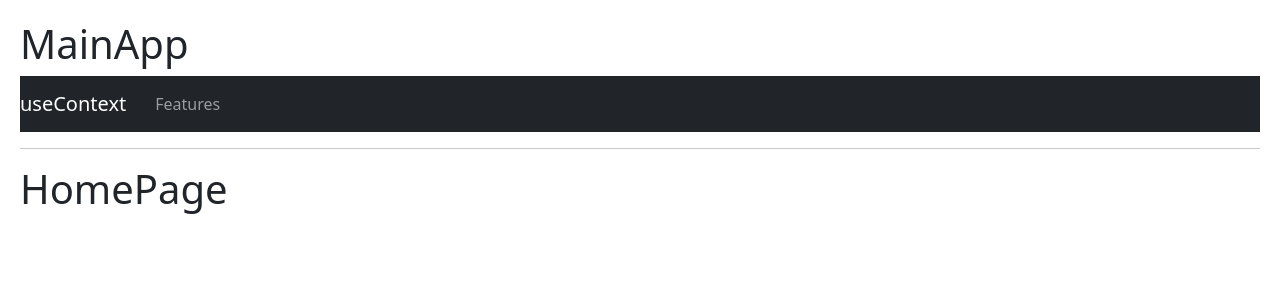
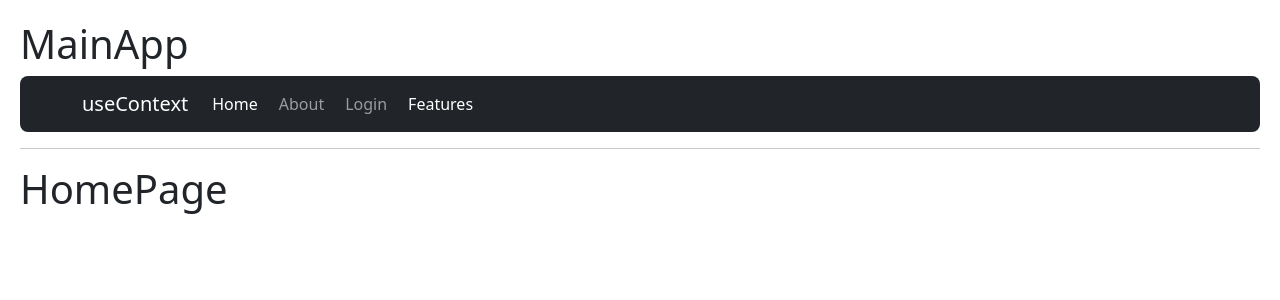
Before and after one commit to JrGustavo/05-hook-app, a React (Vite) app: page / in a window 1280 px wide. Shown: the top 300 px of the page. Built offline with nearby package versions, Linux system fonts and the light colour scheme.

Commit message:
Update Hook-app

```diff
--- a/src/09-useContext/Navbar.jsx
+++ b/src/09-useContext/Navbar.jsx
@@ -6,20 +6,38 @@ import {Link, NavLink} from "react-router-dom";
 export const Navbar = () => {
     return (
 
-            <nav className="navbar navbar-expand-lg navbar-dark bg-dark">
+            <nav className="navbar navbar-expand-lg navbar-dark bg-dark rounded-3">
+                <div className="container fluid">
+
                 <Link className="navbar-brand" to="/">useContext</Link>
 
                 <div className="collapse navbar-collapse" id="navbarNav">
                     <ul className="navbar-nav">
 
-                        <NavLink/>
+                        <NavLink
+                            className={({isActive })  => `nav-link ${isActive ? 'active' : ''}`}
+                            to="/">
+                            Home
+                        </NavLink>
 
-                        <li className="nav-item">
-                            <a className="nav-link" href="#">Features</a>
+                        <NavLink
+                            className={({isActive })  => `nav-link ${isActive ? 'active' : ''}`}
+                            to="/about">
+                            About
+                        </NavLink>
+
+                        <NavLink
+                            className={({isActive })  => `nav-link ${isActive ? 'active' : ''}`}
+                            to="/Login">
+                            Login
+                        </NavLink>
+
+                        <li className="nav-item ">
+                            <a className="nav-link active" href="#">Features</a>
                         </li>
                     </ul>
                 </div>
+                </div>
             </nav>
-
     )
 }
--- /dev/null
+++ b/src/09-useContext/context/UserContext.jsx
@@ -0,0 +1,4 @@
+import {createContext} from "react";
+
+
+const  UserContext = createContext();
```
Also changed, not shown: src/09-useContext/context/UserProvider.jsx (added, +12 -0 lines).
